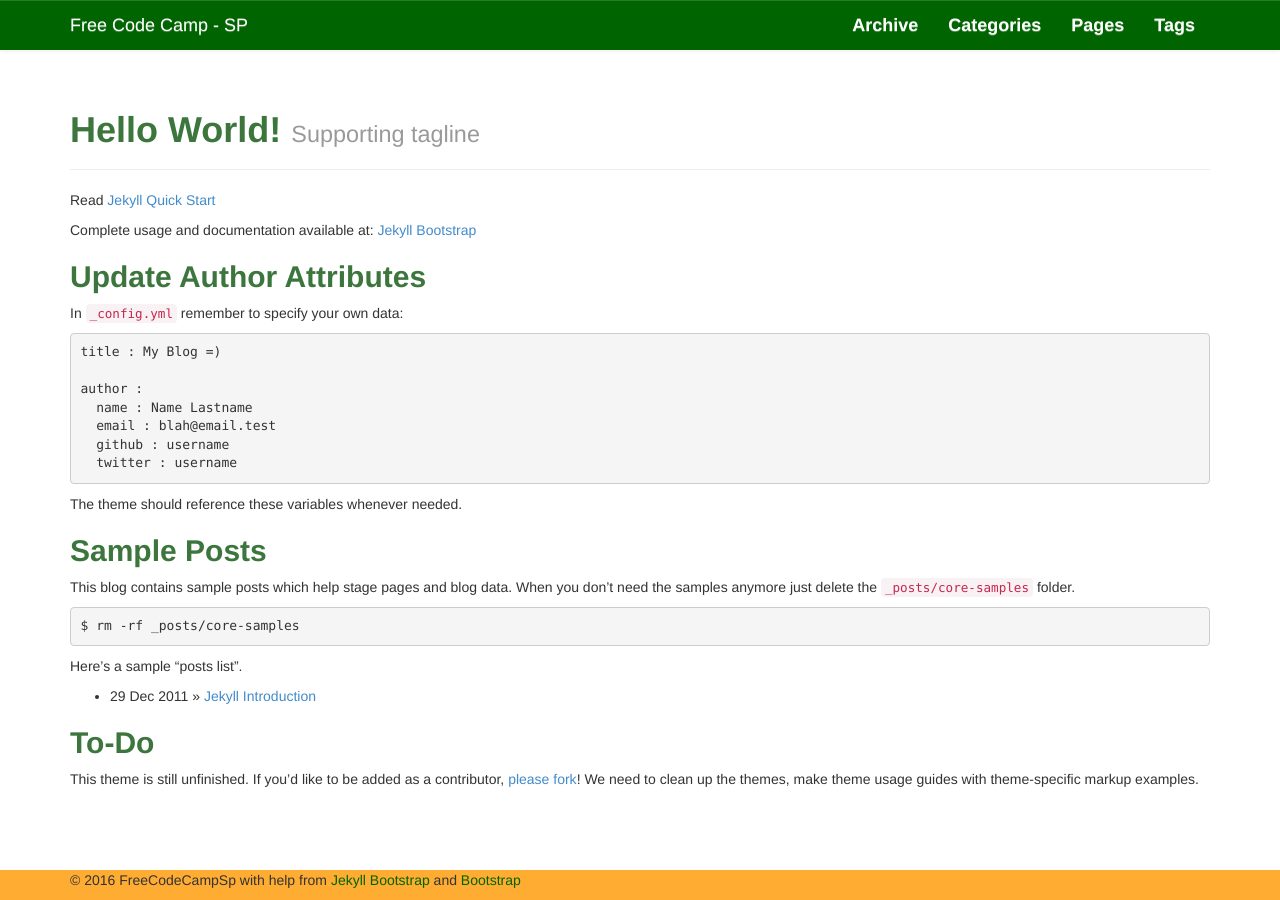
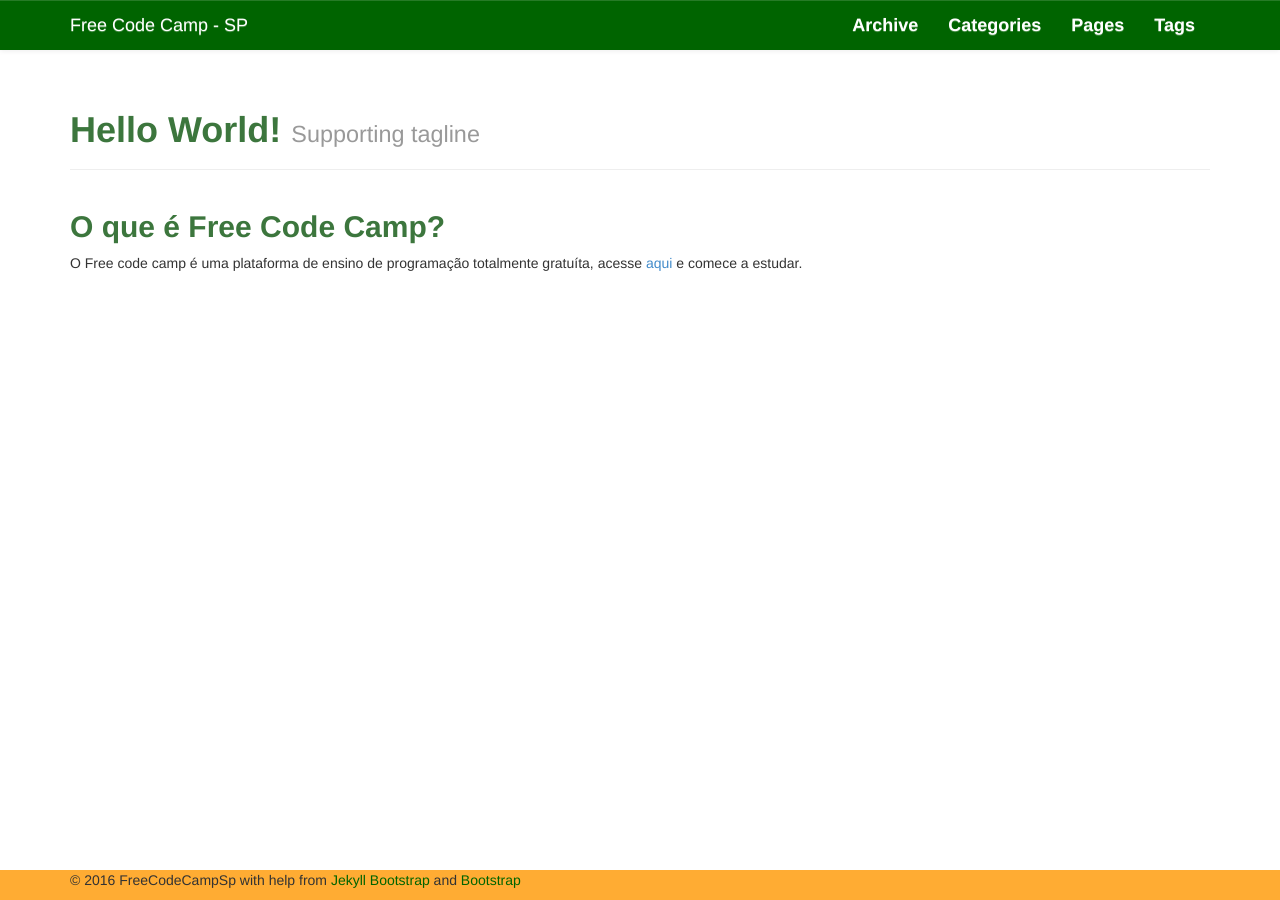
Before and after one commit to FreeCodeCampSp/FreeCodeCampSp.github.io, a Jekyll site: the page built from index.md, in a window 1280 px wide. Built offline with Jekyll 4.4.1, drawn with Linux system fonts in a browser that asks for light colours; nearby versions of some CDN libraries.

Commit message:
Atualização das informações da pagina inicial

```diff
--- a/_config.yml
+++ b/_config.yml
@@ -3,7 +3,7 @@
 permalink: /:categories/:year/:month/:day/:title
 
 exclude: [".rvmrc", ".rbenv-version", "README.md", "Rakefile", "changelog.md"]
-highlighter: pygments
+rouge: pygments
 
 # Themes are encouraged to use these universal variables
 # so be sure to set them if your theme uses them.
--- a/index.md
+++ b/index.md
@@ -5,40 +5,5 @@
 ---
 {% include JB/setup %}
 
-Read [Jekyll Quick Start](http://jekyllbootstrap.com/usage/jekyll-quick-start.html)
-
-Complete usage and documentation available at: [Jekyll Bootstrap](http://jekyllbootstrap.com)
-
-## Update Author Attributes
-
-In `_config.yml` remember to specify your own data:
-
-    title : My Blog =)
-
-    author :
-      name : Name Lastname
-      email : blah@email.test
-      github : username
-      twitter : username
-
-The theme should reference these variables whenever needed.
-
-## Sample Posts
-
-This blog contains sample posts which help stage pages and blog data.
-When you don't need the samples anymore just delete the `_posts/core-samples` folder.
-
-    $ rm -rf _posts/core-samples
-
-Here's a sample "posts list".
-
-<ul class="posts">
-  {% for post in site.posts %}
-    <li><span>{{ post.date | date_to_string }}</span> &raquo; <a href="{{ BASE_PATH }}{{ post.url }}">{{ post.title }}</a></li>
-  {% endfor %}
-</ul>
-
-## To-Do
-
-This theme is still unfinished. If you'd like to be added as a contributor, [please fork](http://github.com/plusjade/jekyll-bootstrap)!
-We need to clean up the themes, make theme usage guides with theme-specific markup examples.
+## O que é Free Code Camp?
+O Free code camp  é uma plataforma de ensino de programação totalmente gratuíta, acesse <a href="https://www.freecodecamp.com/" target="_blank">aqui</a> e comece a estudar.
```
